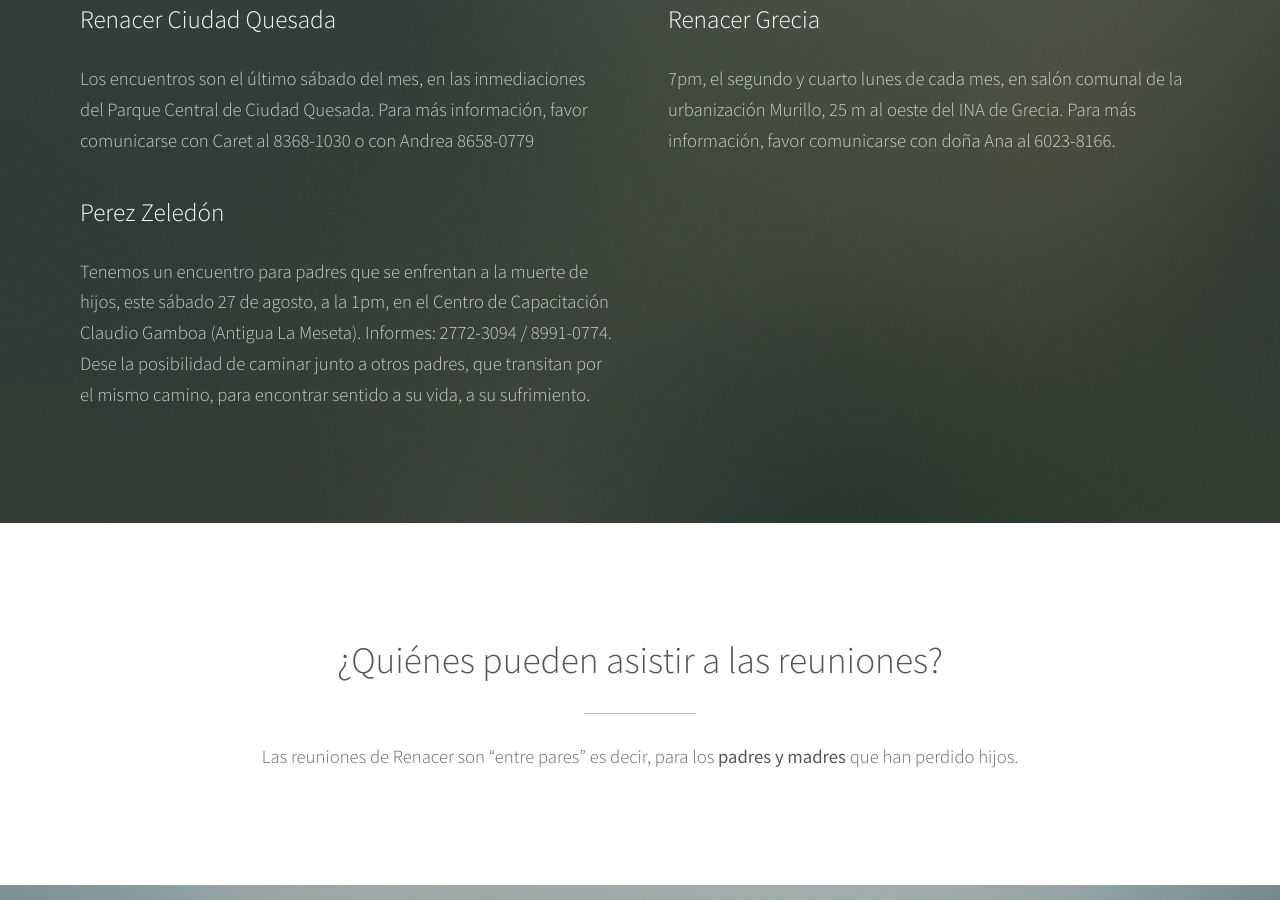
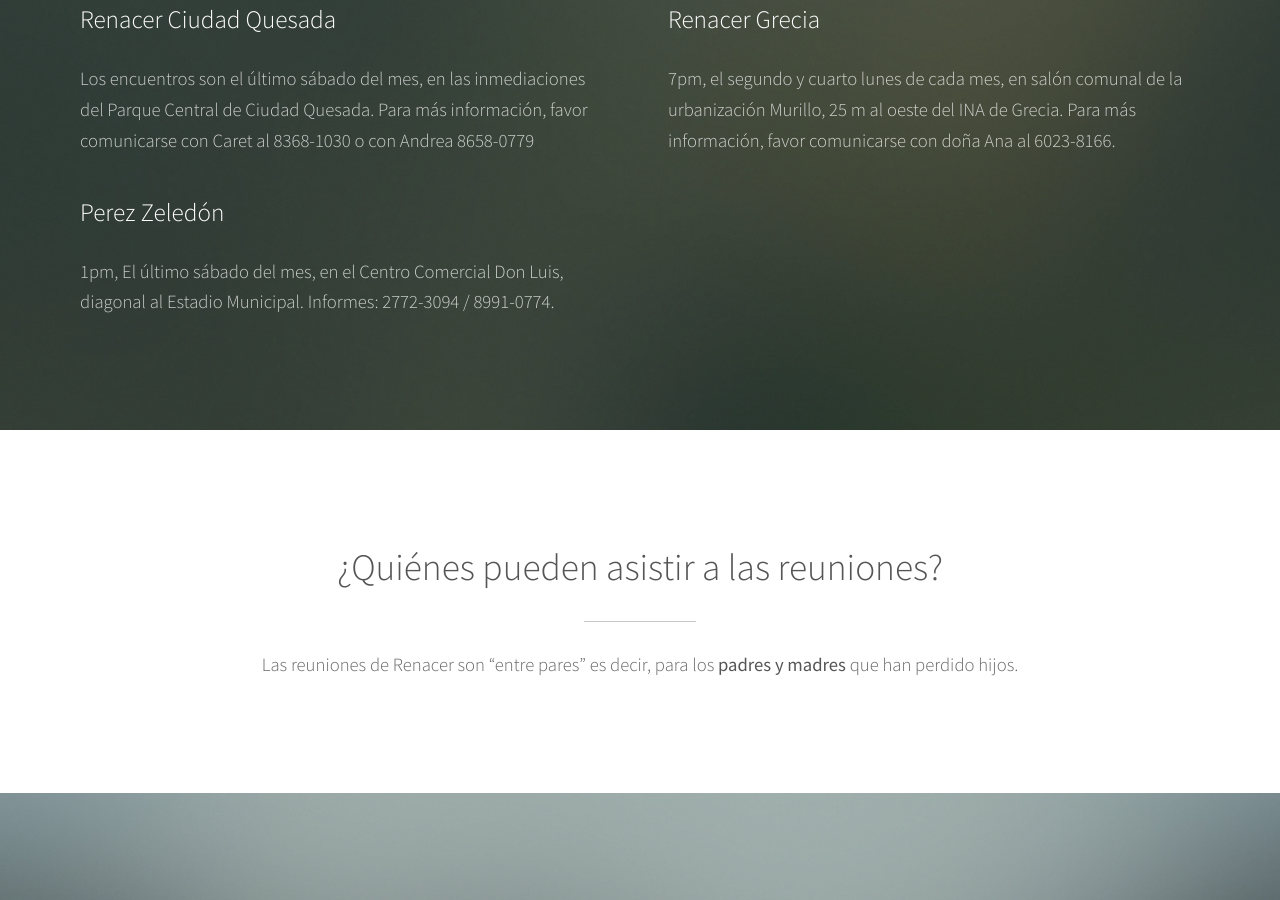
Before and after one commit to guayom/gruporenacer, a Jekyll site: the page built from index.html, in a window 1280 px wide and 900 px high, scrolled down 2020 px. Built offline with Jekyll 4.4.1, drawn with Linux system fonts in a browser that asks for light colours.

Commit message:
Cambio en grupo de Perez Zeledón

```diff
--- a/_data/reuniones.yml
+++ b/_data/reuniones.yml
@@ -17,4 +17,4 @@
   descripcion: "7pm, el segundo y cuarto lunes de cada mes, en salón comunal de la urbanización Murillo, 25 m al oeste del INA de Grecia. Para más información, favor comunicarse con doña Ana al 6023-8166."
 
 - titulo: Perez Zeledón
-  descripcion: "Tenemos un encuentro para padres que se enfrentan a la muerte de hijos, este sábado 27 de agosto, a la 1pm, en el Centro de Capacitación Claudio Gamboa (Antigua La Meseta). Informes: 2772-3094 / 8991-0774. Dese la posibilidad de caminar junto a otros padres, que transitan por el mismo camino, para encontrar sentido a su vida, a su sufrimiento."
+  descripcion: "1pm, El último sábado del mes, en el Centro Comercial Don Luis, diagonal al Estadio Municipal. Informes: 2772-3094 / 8991-0774."
```
